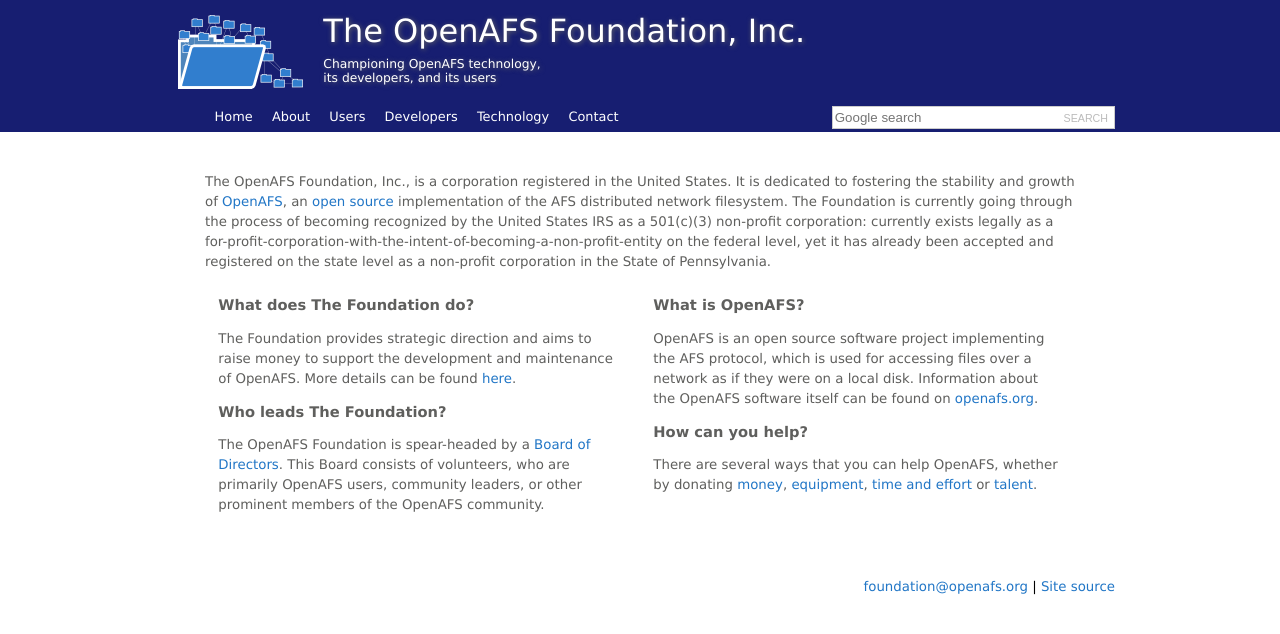
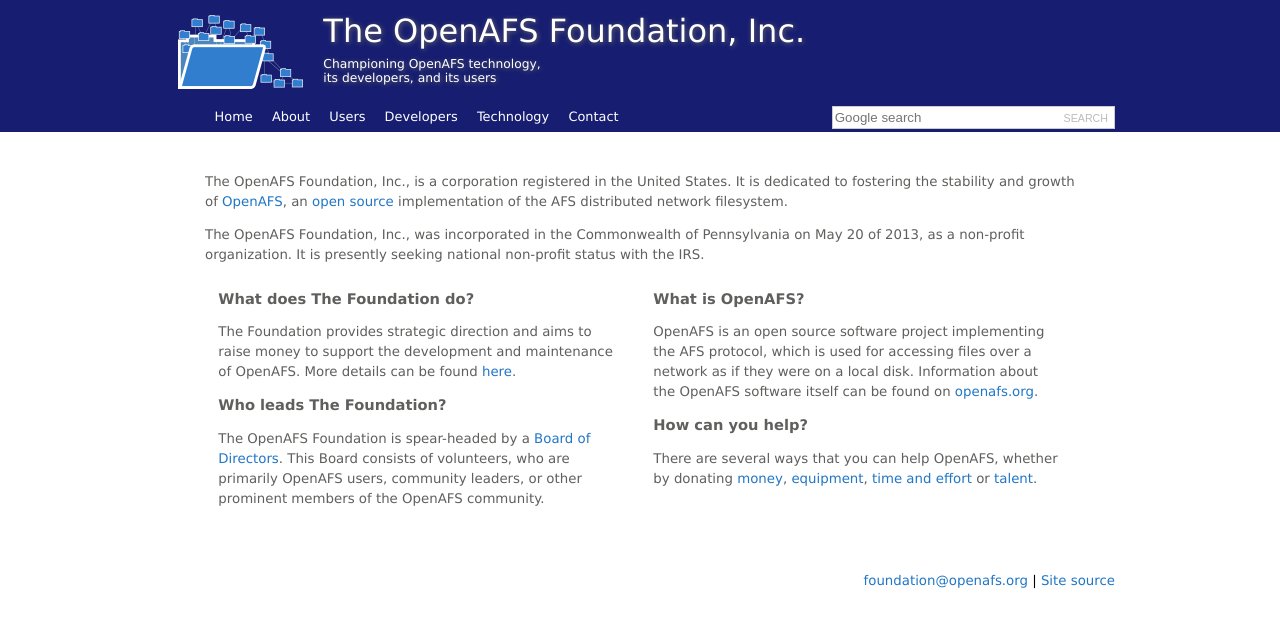
Before and after one commit to openafsfoundation/openafsfoundation.org, a Jekyll site: the page built from index.md, in a window 1280 px wide. Shown: the top 634 px of the page. Built offline with Jekyll 4.4.1, drawn with Linux system fonts in a browser that asks for light colours.

Commit message:
Home page: content edit
Correcting lingo on incorporation, so that it is same as on ABOUT page.

```diff
--- a/index.md
+++ b/index.md
@@ -5,9 +5,9 @@
 The OpenAFS Foundation, Inc., is a corporation registered in the United States.  It is dedicated to fostering
 the stability and growth of [OpenAFS](http://www.openafs.org/), an [open
 source](http://opensource.org/) implementation of the AFS distributed network
-filesystem. The Foundation is currently going through the process of
-becoming recognized by the United States IRS as a 501(c)(3) non-profit
-corporation: currently exists legally as a for-profit-corporation-with-the-intent-of-becoming-a-non-profit-entity on the federal level, yet it has already been accepted and registered on the state level as a non-profit corporation in the State of Pennsylvania.
+filesystem.
+
+The OpenAFS Foundation, Inc., was incorporated in the Commonwealth of Pennsylvania on May 20 of 2013, as a non-profit organization. It is presently seeking national non-profit status with the IRS.
 
 <div class="index-container">
   <div class="index-box">
```
